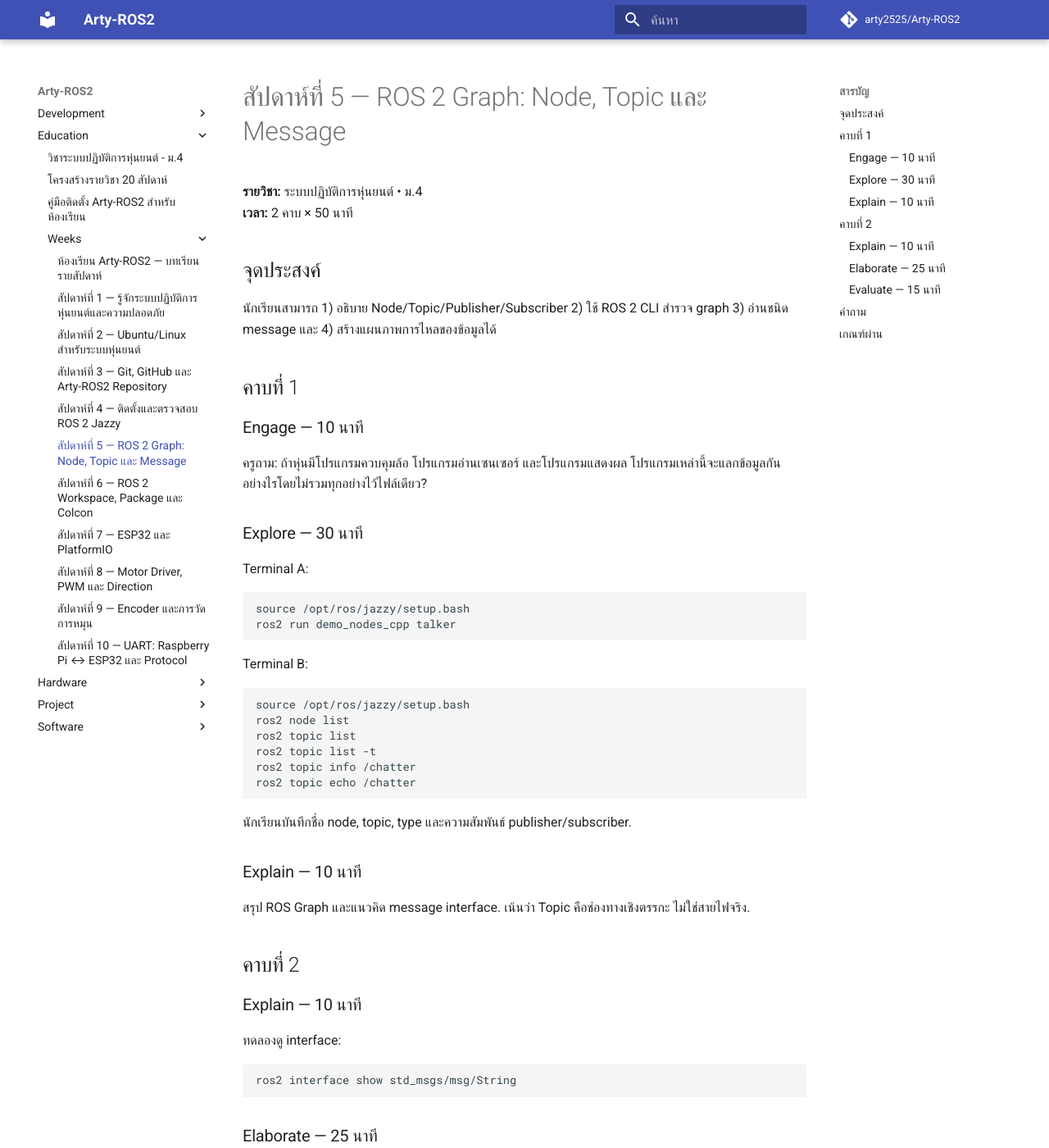
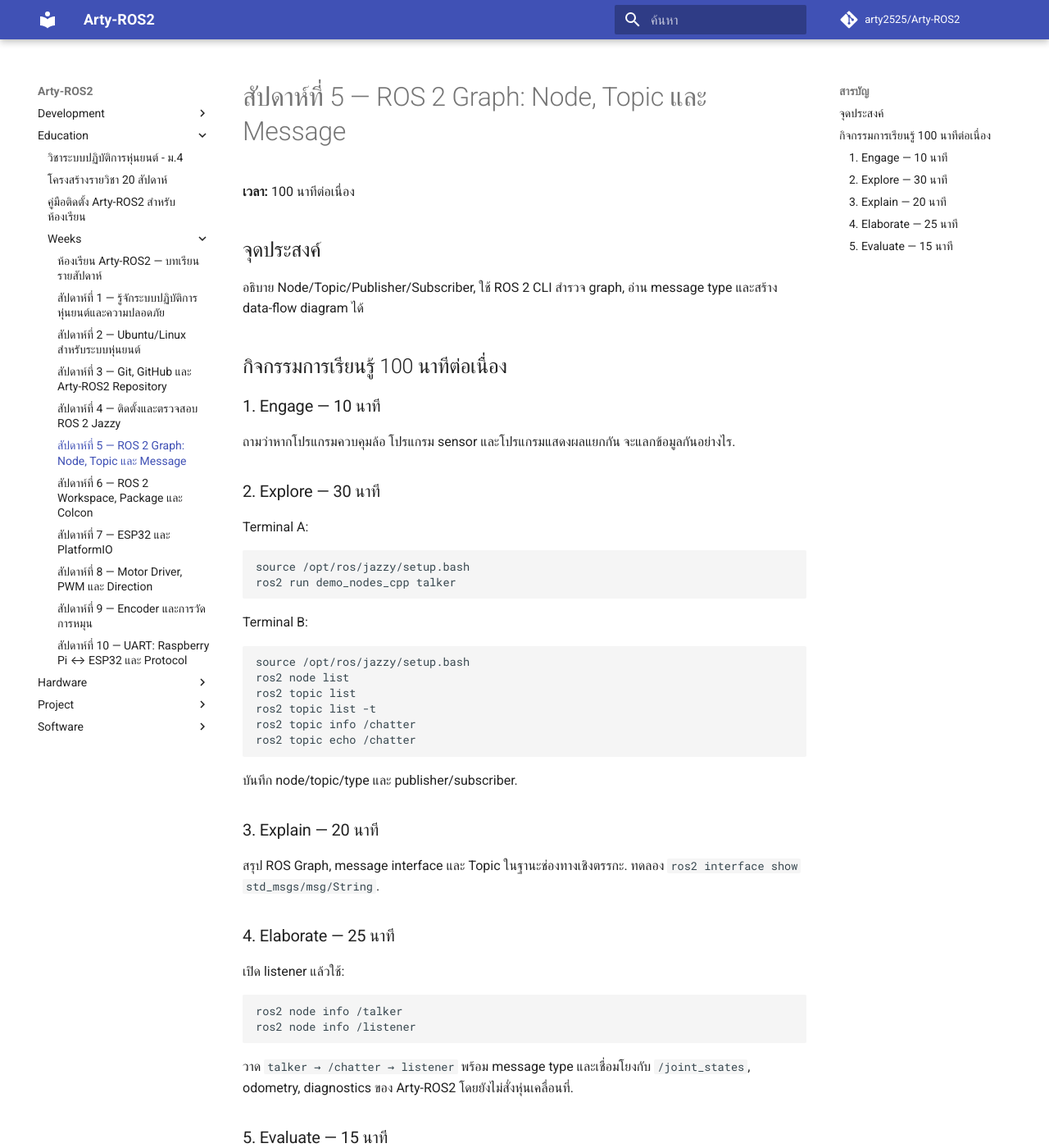
Before and after one commit to arty2525/Arty-ROS2, an MkDocs documentation site: the page built from docs/education/weeks/week-05.md, in a window 1280 px wide and 1400 px high. Shown: the whole window at 82% size. Built offline with MkDocs 1.6.1 and Material for MkDocs 9.7.7, drawn with Linux system fonts in a browser that asks for light colours; comment, search, counter and statistics services are not loaded; some of the changed text lies outside the part shown.

Commit message:
Education: make Week 05 a continuous 100-minute lesson

````diff
--- a/docs/education/weeks/week-05.md
+++ b/docs/education/weeks/week-05.md
@@ -1,16 +1,15 @@
 # สัปดาห์ที่ 5 — ROS 2 Graph: Node, Topic และ Message
 
-**รายวิชา:** ระบบปฏิบัติการหุ่นยนต์ • ม.4
-**เวลา:** 2 คาบ × 50 นาที
+**เวลา:** 100 นาทีต่อเนื่อง
 
 ## จุดประสงค์
-นักเรียนสามารถ 1) อธิบาย Node/Topic/Publisher/Subscriber 2) ใช้ ROS 2 CLI สำรวจ graph 3) อ่านชนิด message และ 4) สร้างแผนภาพการไหลของข้อมูลได้
+อธิบาย Node/Topic/Publisher/Subscriber, ใช้ ROS 2 CLI สำรวจ graph, อ่าน message type และสร้าง data-flow diagram ได้
 
-## คาบที่ 1
-### Engage — 10 นาที
-ครูถาม: ถ้าหุ่นมีโปรแกรมควบคุมล้อ โปรแกรมอ่านเซนเซอร์ และโปรแกรมแสดงผล โปรแกรมเหล่านี้จะแลกข้อมูลกันอย่างไรโดยไม่รวมทุกอย่างไว้ไฟล์เดียว?
+## กิจกรรมการเรียนรู้ 100 นาทีต่อเนื่อง
+### 1. Engage — 10 นาที
+ถามว่าหากโปรแกรมควบคุมล้อ โปรแกรม sensor และโปรแกรมแสดงผลแยกกัน จะแลกข้อมูลกันอย่างไร.
 
-### Explore — 30 นาที
+### 2. Explore — 30 นาที
 Terminal A:
 ```bash
 source /opt/ros/jazzy/setup.bash
@@ -25,35 +24,18 @@
 ros2 topic info /chatter
 ros2 topic echo /chatter
 ```
-นักเรียนบันทึกชื่อ node, topic, type และความสัมพันธ์ publisher/subscriber.
+บันทึก node/topic/type และ publisher/subscriber.
 
-### Explain — 10 นาที
-สรุป ROS Graph และแนวคิด message interface. เน้นว่า Topic คือช่องทางเชิงตรรกะ ไม่ใช่สายไฟจริง.
+### 3. Explain — 20 นาที
+สรุป ROS Graph, message interface และ Topic ในฐานะช่องทางเชิงตรรกะ. ทดลอง `ros2 interface show std_msgs/msg/String`.
 
-## คาบที่ 2
-### Explain — 10 นาที
-ทดลองดู interface:
-```bash
-ros2 interface show std_msgs/msg/String
-```
-
-### Elaborate — 25 นาที
-เปิด Listener แล้วใช้:
+### 4. Elaborate — 25 นาที
+เปิด listener แล้วใช้:
 ```bash
 ros2 node info /talker
 ros2 node info /listener
 ```
-ให้นักเรียนวาด graph `talker → /chatter → listener` พร้อมระบุ message type.
+วาด `talker → /chatter → listener` พร้อม message type และเชื่อมโยงกับ `/joint_states`, odometry, diagnostics ของ Arty-ROS2 โดยยังไม่สั่งหุ่นเคลื่อนที่.
 
-จากนั้นเชื่อมโยงกับ Arty-ROS2 เช่น `/joint_states`, odometry และ diagnostics โดยยังไม่ต้องสั่งหุ่นเคลื่อนที่.
-
-### Evaluate — 15 นาที
-ชิ้นงาน: ROS Graph 1 ภาพ + ตาราง Node/Topic/Type + Exit Ticket.
-
-## คำถาม
-1. Node กับ Topic ต่างกันอย่างไร?
-2. ทำไม subscriber ต้องทราบ message type?
-3. ถ้า topic มีอยู่แต่ `echo` ไม่มีข้อมูล ควรตรวจอะไรต่อ?
-
-## เกณฑ์ผ่าน
-ความรู้ ≥70%, CLI task ≥80%, graph แสดงทิศข้อมูลถูกต้อง และบันทึกหลักฐานครบ.
+### 5. Evaluate — 15 นาที
+ส่ง ROS Graph + Node/Topic/Type table + Exit Ticket. ความรู้ ≥70%, CLI ≥80%, graph ต้องแสดงทิศข้อมูลถูกต้อง.
````
